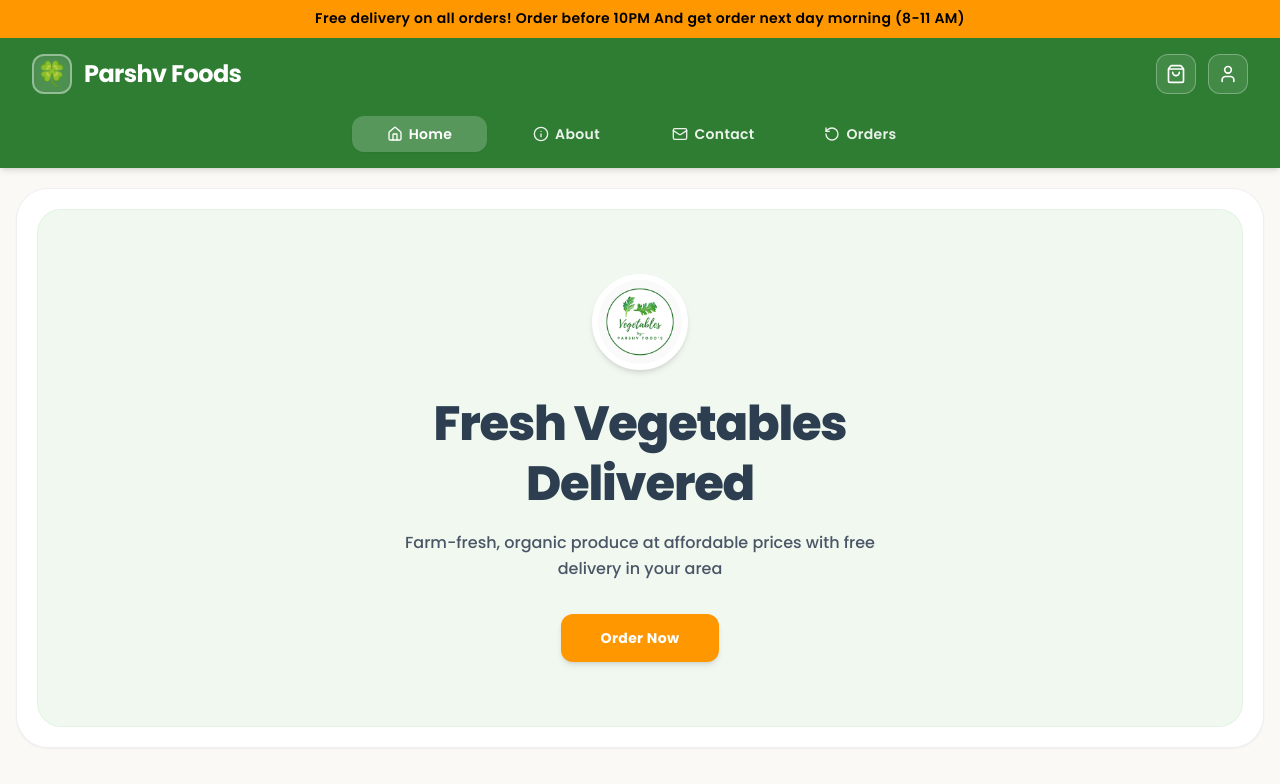
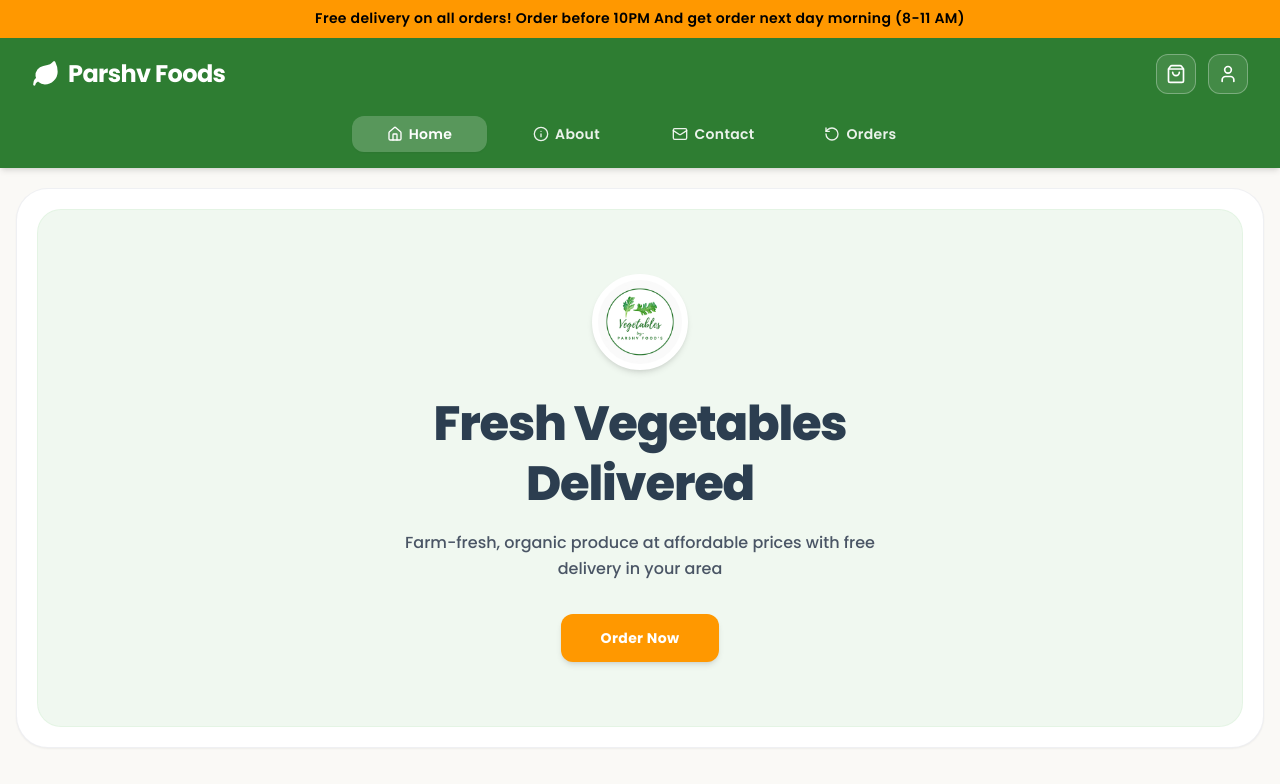
Before and after one commit to Adi555-M/Parshvfoodds, a React (Vite) app: page / in a window 1280 px wide. Shown: the top 784 px of the page. Built offline with nearby package versions, Linux system fonts and the light colour scheme.

Commit message:
feat: replace brand emoji with Leaf icon in Navbar
Update the brand logo component to use the Lucide Leaf icon for a cleaner, consistent visual style.

```diff
--- a/src/components/Navbar.tsx
+++ b/src/components/Navbar.tsx
@@ -1,5 +1,5 @@
 import React from 'react';
-import { Home, Info, Mail, RotateCcw, ShoppingBag, User } from 'lucide-react';
+import { Home, Info, Leaf, Mail, RotateCcw, ShoppingBag, User } from 'lucide-react';
 
 interface NavbarProps {
   cartCount: number;
@@ -32,10 +32,8 @@
 
         {/* Brand Title Row with Cart & Profile controls */}
         <div className="w-full flex items-center justify-between max-w-7xl mx-auto md:px-4">
-          <div className="flex items-center gap-3 cursor-pointer" onClick={() => setActiveTab('home')}>
-            <div className="flex items-center justify-center w-9 h-9 sm:w-10 sm:h-10 bg-white/15 border-2 border-white/40 rounded-xl shadow-inner hover:bg-white/25 hover:border-white/60 transition-all">
-              <span className="text-xl sm:text-2xl leading-none">🍀</span>
-            </div>
+          <div className="flex items-center gap-2 cursor-pointer" onClick={() => setActiveTab('home')}>
+            <Leaf className="w-6 h-6 sm:w-7 sm:h-7 text-white fill-white" />
             <span className="font-bold text-white text-xl sm:text-2xl tracking-tight">
               Parshv Foods
             </span>
```
